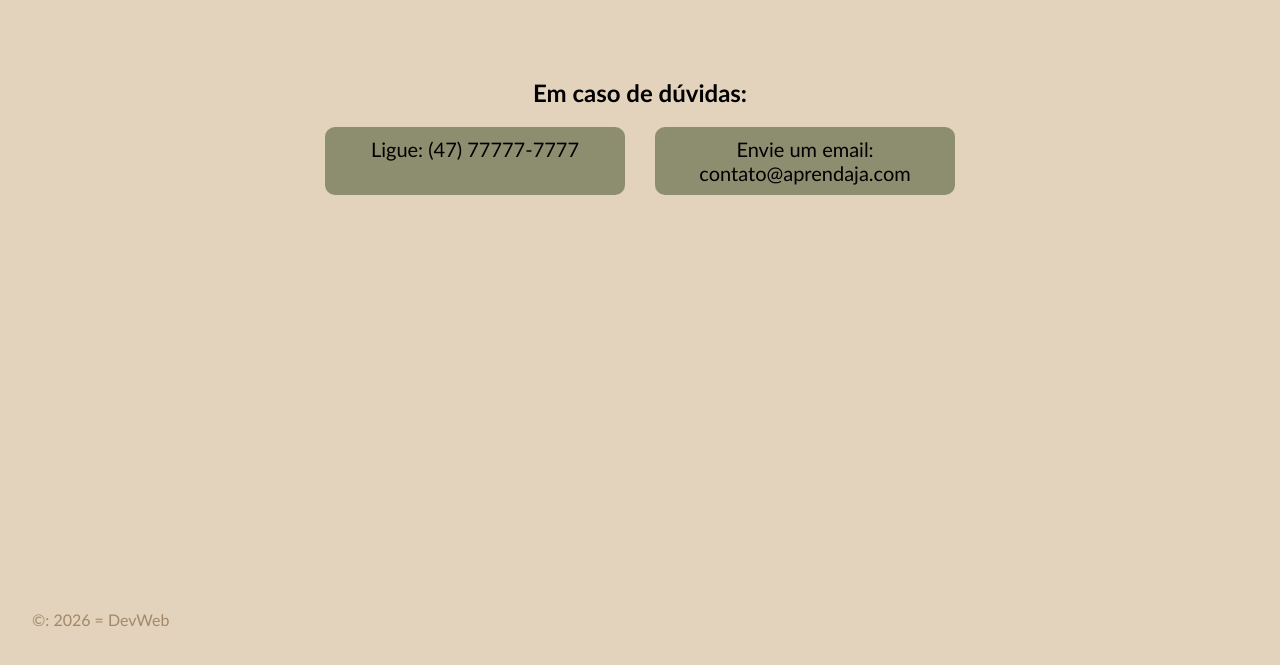
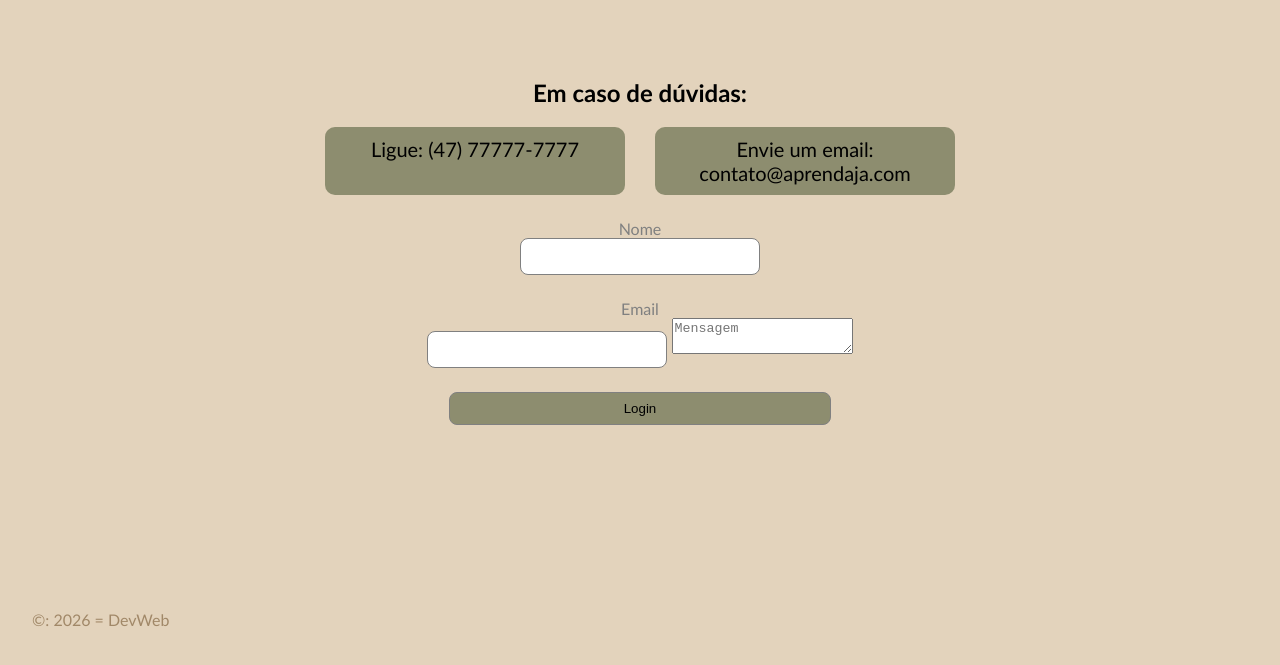
Before and after one commit to Eng-Software-Catolica-SC-Beatriz-Cercal/html_webeux, a plain HTML site: page nivel8/contato.html in a window 1280 px wide. Shown: the part 123-788 px from the top of the page. Drawn offline with Linux system fonts and the light colour scheme.

Commit message:
add info nos contatos

```diff
--- a/nivel8/contato.css
+++ b/nivel8/contato.css
@@ -102,3 +102,28 @@ section {
     position: absolute;
     right: 1600px;
 }
+
+section form label {
+    display: block;
+    margin: 24px 0;
+    color: gray;
+
+}
+
+section form input {
+    padding: 10px;
+    border-radius: 8px;
+    border: 1px solid grey;
+    width: 240px;
+
+}
+
+section form button {
+    padding: 8px;
+    border-radius: 8px;
+    border: 1px solid grey;
+    width: 90%;
+    background-color: rgb(141, 141, 111);
+    color: black;
+
+}
--- a/nivel8/contato.html
+++ b/nivel8/contato.html
@@ -27,6 +27,18 @@
             <span>Ligue: (47) 77777-7777</span>
             <span>Envie um email: contato@aprendaja.com</span>
         </div>
+         <form>
+            <label>
+                <div>Nome</div>
+                <input type="email">
+            </label>
+            <label>
+                <div>Email</div>
+                <input type="password">
+                <textarea name="message" id="message" placeholder="Mensagem"></textarea>
+            </label>
+            <button>Login</button>
+        </form>
     </section>
 
     <footer>
```
